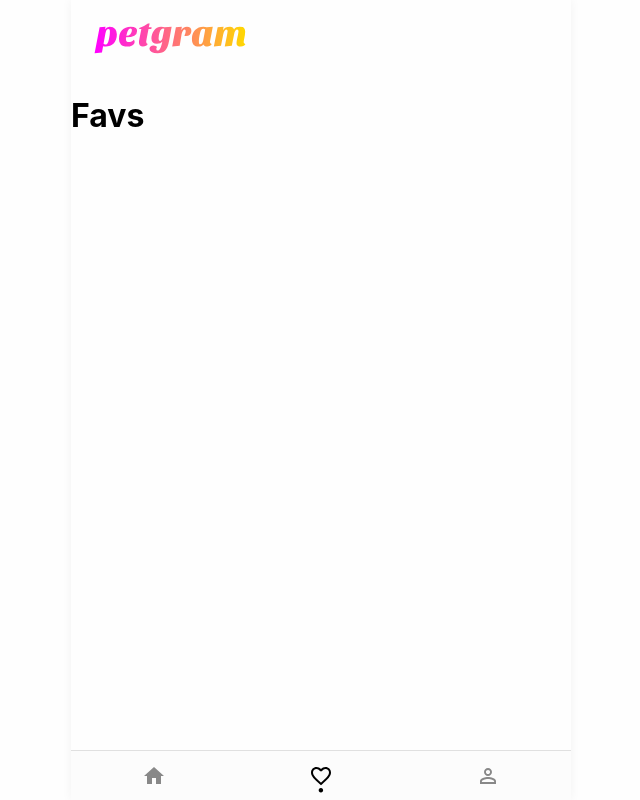
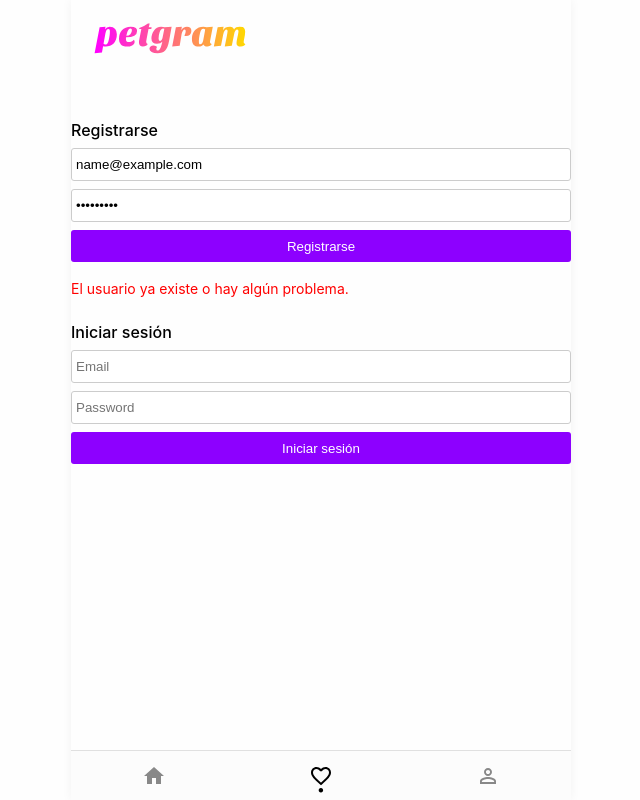
Before and after one commit to core97/curso-platzi-react-avanzado, a React app: page /favs in a window 1280 px wide. Both pictures are taken after typing "name@example.com", "Sample123" into the empty fields and a click on the button "Registrarse". Shown: the whole page, without its empty margins (319-959 px from the left). Built offline with nearby package versions, Linux system fonts and the light colour scheme; no server answers.

Commit message:
Created mutation for sign in and sign up

```diff
--- a/src/components/UserForm/index.js
+++ b/src/components/UserForm/index.js
@@ -1,21 +1,30 @@
 import React from 'react'
 
-import { Form, Input, Button, Title } from './styles'
+import { Form, Input, Button, Title, Error } from './styles'
 
 import { useInputValue } from '../../hooks/useInputValue'
 
-export const UserForm = ({ onSubmit, title }) => {
+export const UserForm = ({ onSubmit, title, error, disabled }) => {
   const email = useInputValue('')
   const password = useInputValue('')
 
+  const handleSubmit = (event) => {
+    event.preventDefault()
+    onSubmit({
+      email: email.value,
+      password: password.value
+    })
+  }
+
   return (
     <>
-      <Title>{title}</Title>
-      <Form onSubmit={onSubmit}>
-        <Input placeholder='Email' {...email} />
-        <Input placeholder='Password' type='password' {...password} />
-        <Button>{title}</Button>
+      <Form disabled={disabled} onSubmit={handleSubmit}>
+        <Title>{title}</Title>
+        <Input disabled={disabled} placeholder='Email' {...email} />
+        <Input disabled={disabled} placeholder='Password' type='password' {...password} />
+        <Button disabled={disabled}>{title}</Button>
       </Form>
+      {error && <Error>{error}</Error>}
     </>
   )
 }
--- a/src/components/UserForm/styles.js
+++ b/src/components/UserForm/styles.js
@@ -11,6 +11,10 @@ export const Input = styled.input`
   padding: 8px 4px;
   display: block;
   width: 100%;
+
+  &[disabled] {
+    opacity: .3;
+  }
 `
 
 export const Button = styled.button`
@@ -21,6 +25,10 @@ export const Button = styled.button`
   display: block;
   width: 100%;
   text-align: center;
+
+  &[disabled] {
+    opacity: .3;
+  }
 `
 
 export const Title = styled.h2`
@@ -28,3 +36,8 @@ export const Title = styled.h2`
   font-weight: 500;
   padding: 8px 0;
 `
+
+export const Error = styled.span`
+  font-size: 14px;
+  color: red;
+`
--- /dev/null
+++ b/src/container/LoginMutation.js
@@ -0,0 +1,12 @@
+import React from 'react'
+import { Mutation } from 'react-apollo'
+import { gql } from 'apollo-boost'
+
+const LOGIN = gql`
+  mutation login($input: UserCredentials!) {
+    login(input: $input)
+  }
+`
+export const LoginMutation = ({ children }) => {
+  return <Mutation mutation={LOGIN}>{children}</Mutation>
+}
--- /dev/null
+++ b/src/container/RegisterMutation.js
@@ -0,0 +1,12 @@
+import React from 'react'
+import { Mutation } from 'react-apollo'
+import { gql } from 'apollo-boost'
+
+const REGISTER = gql`
+  mutation signup($input: UserCredentials!) {
+    signup(input: $input)
+  }
+`
+export const RegisterMutation = ({ children }) => {
+  return <Mutation mutation={REGISTER}>{children}</Mutation>
+}
--- a/src/pages/NotRegisteredUser.js
+++ b/src/pages/NotRegisteredUser.js
@@ -2,6 +2,8 @@ import React from 'react'
 
 import { UserForm } from '../components/UserForm'
 import Context from '../AuthContext'
+import { RegisterMutation } from '../container/RegisterMutation'
+import { LoginMutation } from '../container/LoginMutation'
 
 export const NotRegisteredUser = () => {
   return (
@@ -9,8 +11,34 @@ export const NotRegisteredUser = () => {
       {({ activateAuth }) => {
         return (
           <>
-            <UserForm onSubmit={activateAuth} title='Registrarse' />
-            <UserForm onSubmit={activateAuth} title='Iniciar sesión' />
+            <RegisterMutation>
+              {(register, { data, loading, error }) => {
+                const onSubmit = ({ email, password }) => {
+                  const input = { email, password }
+                  const variables = { input }
+                  register({ variables }).then(activateAuth)
+                }
+
+                const errorMsg = error && 'El usuario ya existe o hay algún problema.'
+
+                return <UserForm disabled={loading} error={errorMsg} onSubmit={onSubmit} title='Registrarse' />
+              }}
+            </RegisterMutation>
+            <LoginMutation>
+              {
+                (login, { data, loading, error }) => {
+                  const onSubmit = ({ email, password }) => {
+                    const input = { email, password }
+                    const variables = { input }
+                    login({ variables }).then(activateAuth)
+                  }
+
+                  const errorMsg = error && 'Usuario o contraseña incorrecto.'
+
+                  return <UserForm disabled={loading} error={errorMsg} onSubmit={onSubmit} title='Iniciar sesión' />
+                }
+              }
+            </LoginMutation>
           </>
         )
       }}
```
Also changed, not shown: 1 other file (tests, documents, lock files or other folders).
